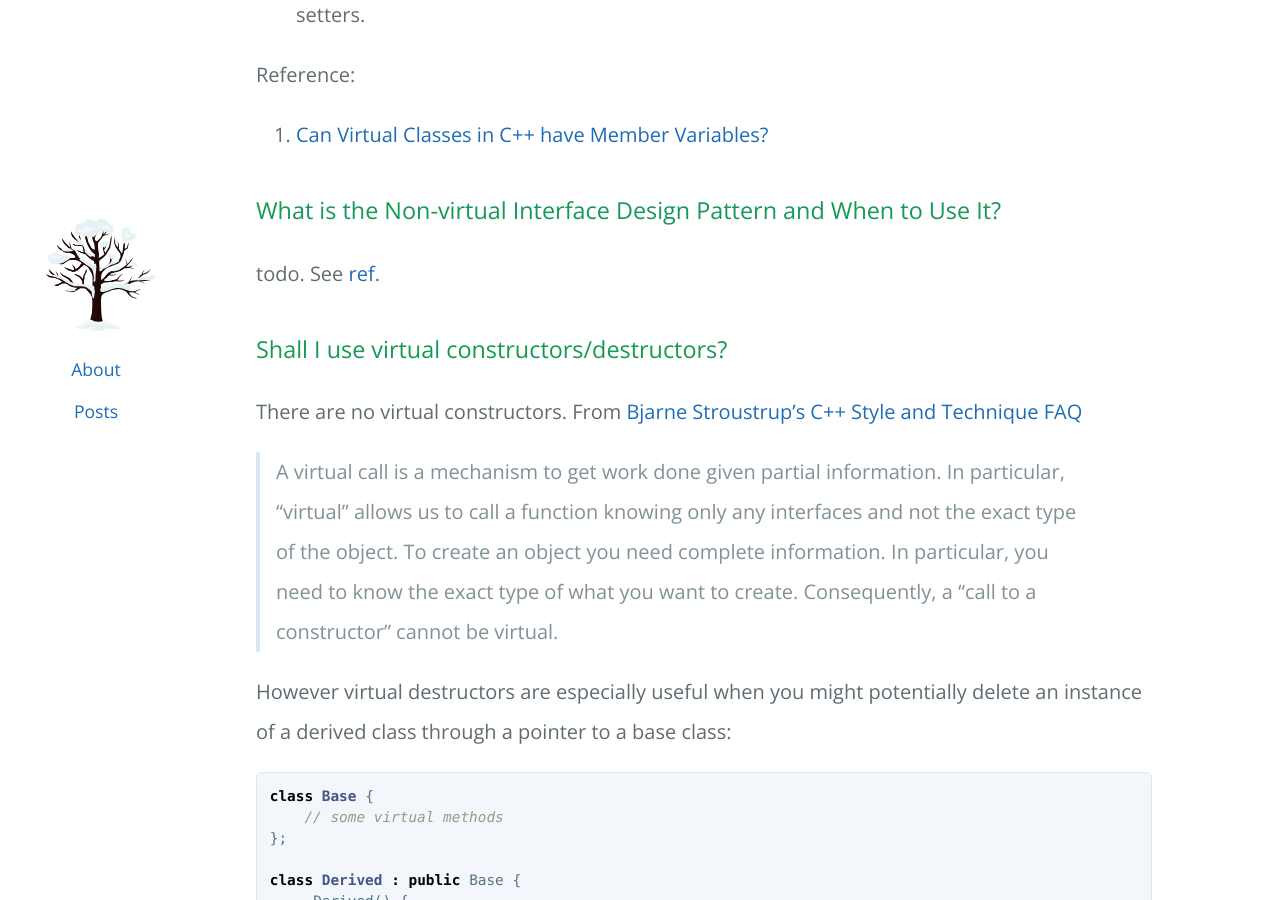
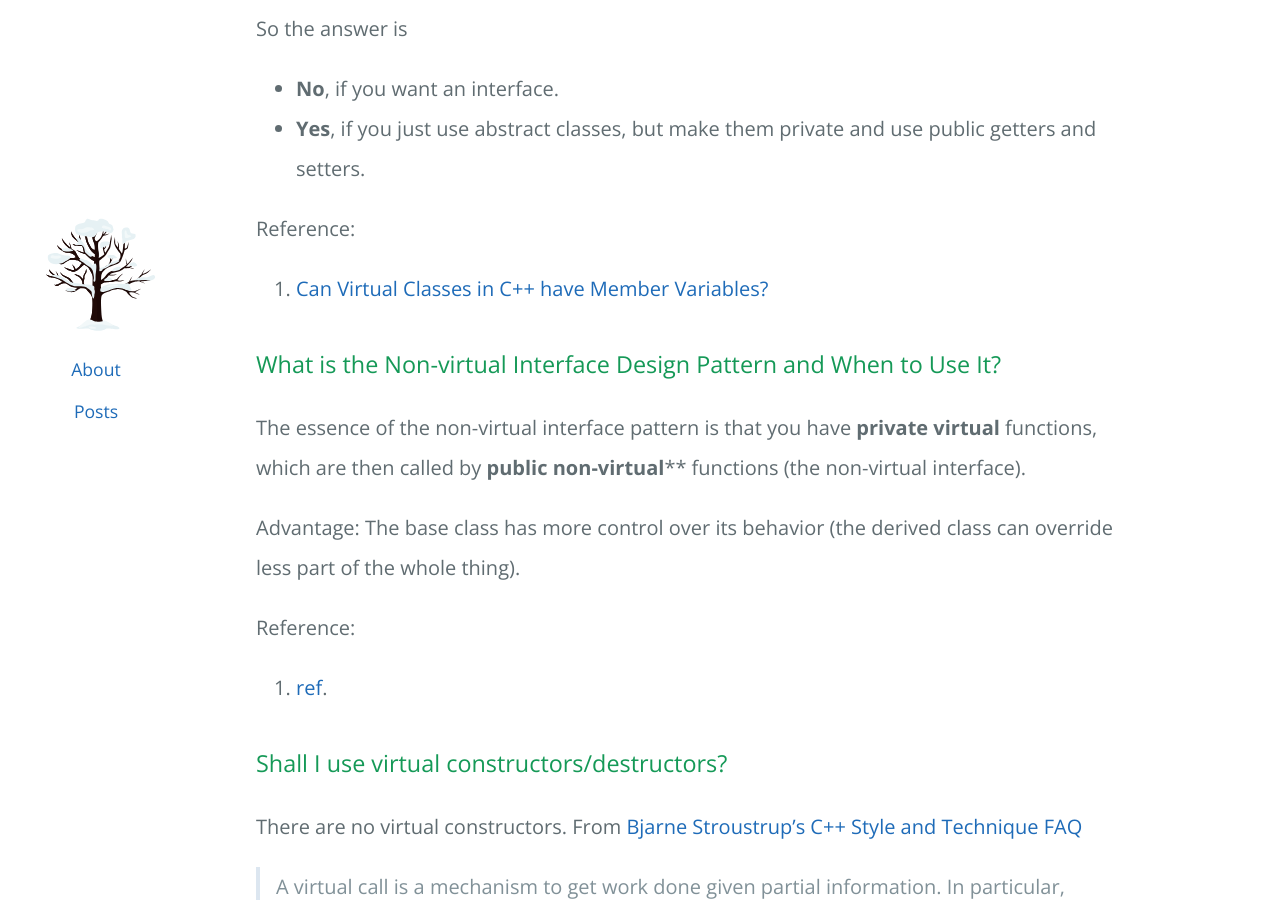
Before and after one commit to j7168908jx/j7168908jx.github.io, a Jekyll site: the page built from _posts/2023-01-03-cpp-faq.md, in a window 1280 px wide and 900 px high, scrolled down 1132 px. Built offline with Jekyll 4.4.1, drawn with Linux system fonts in a browser that asks for light colours; our own code applies the rules of GitHub Pages for plain Markdown files; the repository's description, which GitHub fills in, is left out; the table of contents is made by our own code; some of the changed text lies outside the part shown.

Commit message:
update nav toc format

```diff
--- a/Gemfile
+++ b/Gemfile
@@ -4,5 +4,5 @@
 gem 'jekyll-sitemap'
 gem 'kramdown-parser-gfm', '~> 1.1'
 gem 'jekyll-redirect-from'
-
+gem 'jekyll-toc'
 gem "github-pages", group: :jekyll_plugins
--- a/_config.yml
+++ b/_config.yml
@@ -18,6 +18,8 @@
 # remote_theme: pages-themes/cayman@v0.2.0
 # plugins:
 # - jekyll-remote-theme # add this line to the plugins list if you already have one
+plugins:
+  - jekyll-toc
 
 theme: jekyll-theme-cayman
 
@@ -30,3 +32,4 @@
   input: GFM
   syntax_highlighter: rouge
   math_engine: mathjax
+  parse_block_html: true
--- /dev/null
+++ b/_includes/toc.html
@@ -0,0 +1,4 @@
+<nav>
+    <h4>Table of Contents</h4>
+    {% toc %}
+</nav>
--- a/_layouts/post.html
+++ b/_layouts/post.html
@@ -1,5 +1,6 @@
 <!DOCTYPE html>
-<html lang="{{ site.lang | default: "en-US" }}">
+<html lang="{{ site.lang | default: " en-US " }}">
+
 <head>
     <meta charset="UTF-8">
 
@@ -20,18 +20,13 @@
     <meta name="apple-mobile-web-app-status-bar-style" content="black-translucent">
 
     <link rel="stylesheet" href="{{ '/assets/css/style.css?v=' | append: site.github.build_revision | relative_url }}">
-    <link rel="stylesheet" href="{{ '/assets/css/post.css?v=' | append: site.github.build_revision | relative_url }}">
-
-    {% include head-custom.html %}
+    <link rel="stylesheet" href="{{ '/assets/css/post.css?v=' | append: site.github.build_revision | relative_url }}"> {% include head-custom.html %}
 
 </head>
 
 
 <body>
-    {% include header.html %}
-
-    {% include sidebar.html %}
-
+    {% include header.html %} {% include sidebar.html %} {% include toc.html %}
     <main id="content" class="main-content" role="main">
         {{ content }}
     </main>
@@ -40,4 +35,5 @@
 
 
 </body>
+
 </html>
--- a/_posts/2023-01-03-cpp-faq.md
+++ b/_posts/2023-01-03-cpp-faq.md
@@ -31,7 +32,13 @@
 
 ### What is the Non-virtual Interface Design Pattern and When to Use It?
 
-todo. See [ref](https://stackoverflow.com/questions/6481260/non-virtual-interface-design-pattern-in-c-c).
+The essence of the non-virtual interface pattern is that you have **private virtual** functions, which are then called by **public non-virtual**** functions (the non-virtual interface).
+
+Advantage: The base class has more control over its behavior (the derived class can override less part of the whole thing).
+
+Reference:
+
+1. [ref](https://stackoverflow.com/questions/6481260/non-virtual-interface-design-pattern-in-c-c).
 
 ### Shall I use virtual constructors/destructors?
 
```
Also changed, not shown: other parts of _layouts/post.html (+1 -2 lines), other parts of _posts/2023-01-03-cpp-faq.md (+1 -0 lines). Lines whose indentation alone changed are shown as unchanged.
